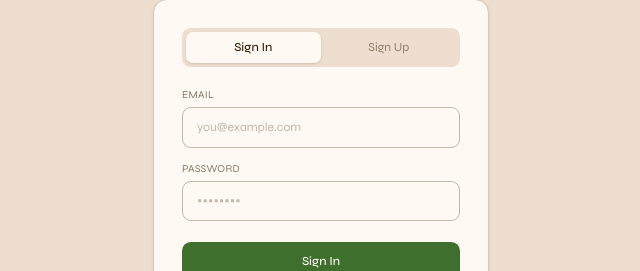
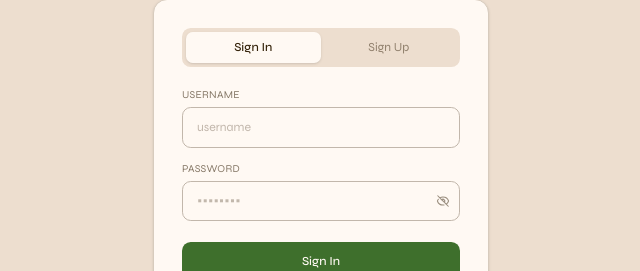
Before and after one commit to alexyehhh/notes-of-matcha, a React (Vite) app: page /#landing in a window 1280 px wide. Shown: the part 298-569 px from the top of the page, without its empty margins (319-959 px from the left). Built offline with nearby package versions, Linux system fonts and the light colour scheme; no server answers; the database is empty; a web font is replaced by a local one.

Commit message:
Redesign auth page: username login, name/username/email/password signup, password visibility toggle

```diff
--- a/src/components/AuthPage.tsx
+++ b/src/components/AuthPage.tsx
@@ -3,42 +3,81 @@ import { motion, AnimatePresence } from 'motion/react';
 import { useAuth } from '../hooks/useAuth';
 import { toast } from 'sonner';
 
+const inputClass = "w-full px-4 py-3 rounded-lg bg-transparent border border-[#c2b7ab] text-[#342209] text-sm outline-none focus:border-[#7CB342] focus:ring-1 focus:ring-[#7CB342] transition-colors placeholder:text-[#342209]/30 font-['Syne']";
+const labelClass = "text-xs text-[#342209]/60 mb-1.5 block tracking-wide uppercase font-['Syne']";
+
+const EyeIcon = ({ visible }: { visible: boolean }) => (
+  <svg className="w-4 h-4" fill="none" viewBox="0 0 24 24" stroke="#342209" strokeWidth="1.8">
+    {visible ? (
+      <>
+        <path strokeLinecap="round" strokeLinejoin="round" d="M2.458 12C3.732 7.943 7.523 5 12 5c4.478 0 8.268 2.943 9.542 7-1.274 4.057-5.064 7-9.542 7-4.477 0-8.268-2.943-9.542-7z" />
+        <path strokeLinecap="round" strokeLinejoin="round" d="M15 12a3 3 0 11-6 0 3 3 0 016 0z" />
+      </>
+    ) : (
+      <>
+        <path strokeLinecap="round" strokeLinejoin="round" d="M13.875 18.825A10.05 10.05 0 0112 19c-4.478 0-8.268-2.943-9.543-7a9.97 9.97 0 011.563-3.029m5.858.908a3 3 0 114.243 4.243M9.878 9.878l4.242 4.242M9.88 9.88l-3.29-3.29m7.532 7.532l3.29 3.29M3 3l3.59 3.59m0 0A9.953 9.953 0 0112 5c4.478 0 8.268 2.943 9.543 7a10.025 10.025 0 01-4.132 5.411m0 0L21 21" />
+      </>
+    )}
+  </svg>
+);
+
 export function AuthPage() {
   const [mode, setMode] = useState<'signin' | 'signup'>('signin');
-  const [email, setEmail] = useState('');
-  const [password, setPassword] = useState('');
+
+  // Sign in fields
+  const [signInUsername, setSignInUsername] = useState('');
+  const [signInPassword, setSignInPassword] = useState('');
+  const [showSignInPassword, setShowSignInPassword] = useState(false);
+
+  // Sign up fields
+  const [signUpName, setSignUpName] = useState('');
+  const [signUpUsername, setSignUpUsername] = useState('');
+  const [signUpEmail, setSignUpEmail] = useState('');
+  const [signUpPassword, setSignUpPassword] = useState('');
+  const [showSignUpPassword, setShowSignUpPassword] = useState(false);
+
   const [isSubmitting, setIsSubmitting] = useState(false);
-  const { signIn, signUp } = useAuth();
+  const { signInWithUsername, signUp } = useAuth();
 
   const handleSubmit = useCallback(async () => {
-    if (!email || !password) {
-      toast.error('Please enter your email and password');
+
+
+    if (mode === 'signin') {
+      if (!signInUsername || !signInPassword) {
+        toast.error('Please enter your username and password');
         return;
       }
-
-    if (password.length < 6) {
+      if (signInPassword.length < 6) {
         toast.error('Password must be at least 6 characters');
         return;
       }
-
+    } else {
+      if (!signUpName || !signUpUsername || !signUpEmail || !signUpPassword) {
+        toast.error('Please fill in all fields');
+        return;
+      }
+      if (signUpPassword.length < 6) {
+        toast.error('Password must be at least 6 characters');
+        return;
+      }
+    }
     setIsSubmitting(true);
-
     try {
       if (mode === 'signin') {
-        const { error } = await signIn(email, password);
+        const { error } = await signInWithUsername(signInUsername, signInPassword);
         if (error) throw error;
         toast.success('Welcome back!');
       } else {
-        const { error } = await signUp(email, password);
+        const { error } = await signUp(signUpEmail, signUpPassword, signUpName, signUpUsername);
         if (error) throw error;
-        toast.success('Account created! Check your email to confirm.');
+        toast.success('Account created! Welcome to Notes of Matcha.');
       }
     } catch (error: any) {
       toast.error(error.message ?? 'Something went wrong');
     } finally {
       setIsSubmitting(false);
     }
-  }, [email, password, mode, signIn, signUp]);
+  }, [mode, signInUsername, signInPassword, signUpName, signUpUsername, signUpEmail, signUpPassword, signInWithUsername, signUp]);
 
   const handleKeyDown = useCallback((e: React.KeyboardEvent) => {
     if (e.key === 'Enter') handleSubmit();
@@ -75,7 +114,6 @@ export function AuthPage() {
 
         {/* Card */}
         <div className="bg-[#fff9f3] rounded-2xl border border-[#d7cbbd] p-8 shadow-sm">
-
           {/* Mode toggle */}
           <div className="flex bg-[#eddecf] rounded-lg p-1 mb-6">
             {(['signin', 'signup'] as const).map((m) => (
@@ -93,36 +131,113 @@ export function AuthPage() {
             ))}
           </div>
 
-          {/* Fields */}
-          <div className="flex flex-col gap-4">
+          <AnimatePresence mode="wait">
+            {mode === 'signin' ? (
+              <motion.div
+                key="signin"
+                initial={{ opacity: 0, x: -10 }}
+                animate={{ opacity: 1, x: 0 }}
+                exit={{ opacity: 0, x: 10 }}
+                transition={{ duration: 0.2 }}
+                className="flex flex-col gap-4"
+              >
                 <div>
-              <label className="text-xs text-[#342209]/60 mb-1.5 block tracking-wide uppercase">
-                Email
-              </label>
+                  <label className={labelClass}>Username</label>
+                  <input
+                    type="text"
+                    value={signInUsername}
+                    onChange={(e) => setSignInUsername(e.target.value)}
+                    onKeyDown={handleKeyDown}
+                    placeholder="username"
+                    className={inputClass}
+                  />
+                </div>
+                <div>
+                  <label className={labelClass}>Password</label>
+                  <div className="relative">
+                    <input
+                      type={showSignInPassword ? 'text' : 'password'}
+                      value={signInPassword}
+                      onChange={(e) => setSignInPassword(e.target.value)}
+                      onKeyDown={handleKeyDown}
+                      placeholder="••••••••"
+                      className={`${inputClass} pr-10`}
+                    />
+                    <button
+                      type="button"
+                      onClick={() => setShowSignInPassword(prev => !prev)}
+                      className="absolute right-3 top-1/2 -translate-y-1/2 opacity-50 hover:opacity-100 transition-opacity"
+                    >
+                      <EyeIcon visible={showSignInPassword} />
+                    </button>
+                  </div>
+                </div>
+              </motion.div>
+            ) : (
+              <motion.div
+                key="signup"
+                initial={{ opacity: 0, x: 10 }}
+                animate={{ opacity: 1, x: 0 }}
+                exit={{ opacity: 0, x: -10 }}
+                transition={{ duration: 0.2 }}
+                className="flex flex-col gap-4"
+              >
+                <div>
+                  <label className={labelClass}>Name</label>
+                  <input
+                    type="text"
+                    value={signUpName}
+                    onChange={(e) => setSignUpName(e.target.value)}
+                    onKeyDown={handleKeyDown}
+                    placeholder="Your name"
+                    className={inputClass}
+                  />
+                </div>
+                <div>
+                  <label className={labelClass}>Username</label>
+                  <input
+                    type="text"
+                    value={signUpUsername}
+                    onChange={(e) => setSignUpUsername(e.target.value)}
+                    onKeyDown={handleKeyDown}
+                    placeholder="username"
+                    className={inputClass}
+                  />
+                </div>
+                <div>
+                  <label className={labelClass}>Email</label>
                   <input
                     type="email"
-                value={email}
-                onChange={(e) => setEmail(e.target.value)}
+                    value={signUpEmail}
+                    onChange={(e) => setSignUpEmail(e.target.value)}
                     onKeyDown={handleKeyDown}
                     placeholder="you@example.com"
-                className="w-full px-4 py-3 rounded-lg bg-transparent border border-[#c2b7ab] text-[#342209] text-sm outline-none focus:border-[#7CB342] focus:ring-1 focus:ring-[#7CB342] transition-colors placeholder:text-[#342209]/30"
+                    className={inputClass}
                   />
                 </div>
-
                 <div>
-              <label className="text-xs text-[#342209]/60 mb-1.5 block tracking-wide uppercase">
-                Password
-              </label>
+                  <label className={labelClass}>Password</label>
+                  <div className="relative">
                     <input
-                type="password"
-                value={password}
-                onChange={(e) => setPassword(e.target.value)}
+                      type={showSignUpPassword ? 'text' : 'password'}
+                      value={signUpPassword}
+                      onChange={(e) => setSignUpPassword(e.target.value)}
                       onKeyDown={handleKeyDown}
                       placeholder="••••••••"
-                className="w-full px-4 py-3 rounded-lg bg-transparent border border-[#c2b7ab] text-[#342209] text-sm outline-none focus:border-[#7CB342] focus:ring-1 focus:ring-[#7CB342] transition-colors placeholder:text-[#342209]/30"
+                      className={`${inputClass} pr-10`}
                     />
+                    <button
+                      type="button"
+                      onClick={() => setShowSignUpPassword(prev => !prev)}
+                      className="absolute right-3 top-1/2 -translate-y-1/2 opacity-50 hover:opacity-100 transition-opacity"
+                    >
+                      <EyeIcon visible={showSignUpPassword} />
+                    </button>
                   </div>
                 </div>
+              </motion.div>
+            )}
+          </AnimatePresence>
 
           {/* Submit button */}
           <motion.button
```
Lines whose indentation alone changed are shown as unchanged.
